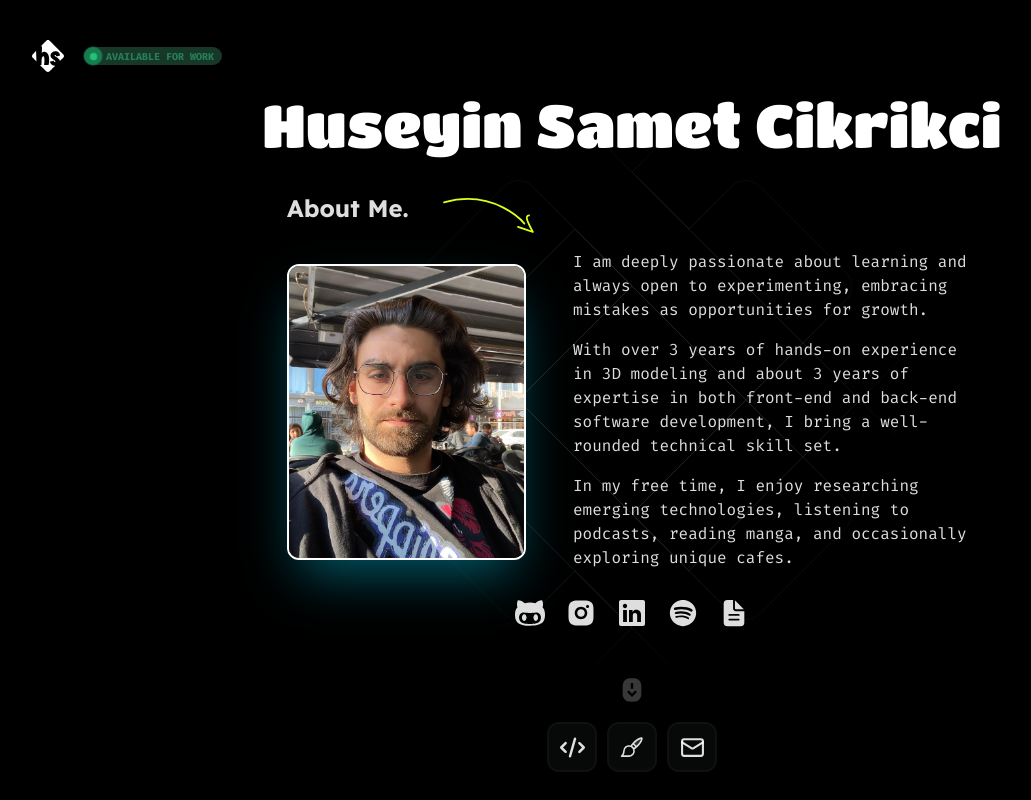
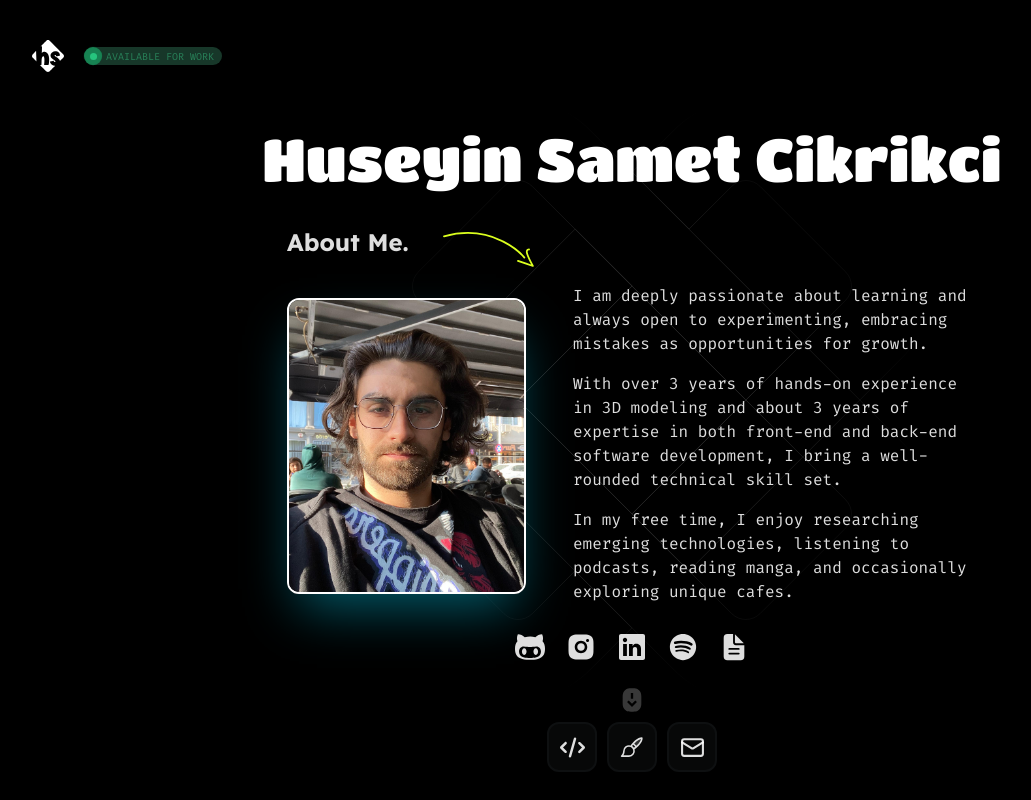
Before and after one commit to scikrikci/Huseyinsametcikrikci, a React (Vite) app: page / in a window 1280 px wide. Shown: the top 800 px of the page, without its empty margins (8-1039 px from the left). Built offline with nearby package versions, Linux system fonts and the light colour scheme; a web font is replaced by a local one.

Commit message:
feat:home - about

```diff
--- a/src/App.jsx
+++ b/src/App.jsx
@@ -15,9 +15,13 @@ import "./App.css";
 function App() {
   return (
     <Router>
-      <div className="relative h-screen flex flex-col p-5 sm:p-10 select-none">
-        <div className="flex flex-col h-full  rounded-xl">
-          <div className="flex justify-center items-center absolute top left gap-5 p-2 sm:p-0 z-10">
+      <div className="relative h-full flex flex-col p-5 sm:p-10 select-none">
+        <img
+          src={FrameLogo}
+          className="fixed left-1/2 top-1/2 -translate-x-1/2 -translate-y-1/2 -z-40"
+        />
+        <div className="flex flex-col h-full rounded-xl">
+          <div className=" flex justify-center items-center fixed top left gap-5 p-2 sm:p-0 z-10">
             <img src={Logo} className=" size-[32px]" />
             <div className="flex justify-center items-center gap-1 bg-[#173729] rounded-[15px] pr-2">
               <div className="relative w-[18px] h-[18px]">
@@ -29,7 +33,7 @@ function App() {
                 </div>
               </div>
 
-              <p className="text-[10px] text-[#30a470a9] font-bold">
+              <p className="text-[10px] text-[#30a470a9] font-fira">
                 AVAILABLE FOR WORK
               </p>
             </div>
@@ -47,10 +51,6 @@ function App() {
             </Routes>
           </div>
         </div>
-        <img
-          src={FrameLogo}
-          className="absolute left-1/2 top-1/2 -translate-x-1/2 -translate-y-1/2 -z-40"
-        />
       </div>
     </Router>
   );
--- a/src/pages/Home.jsx
+++ b/src/pages/Home.jsx
@@ -22,14 +22,14 @@ function About() {
   return (
     <section className="w-full mb-20">
       {/*  */}
-      <div className="w-full h-full mt-16 md:mt-10">
+      <div className="w-full h-full md:h-screen-padded flex flex-col justify-center pt-16 sm:pt-0">
         <div className="flex flex-col justify-center items-center">
           <ScrambleText
             text="Huseyin Samet Cikrikci"
             class_name={`font-bold text-white overflow-hidden whitespace-nowrap animate-typing text-[22px] md:text-[35px] lg:text-[60px] font-titan px-2 rounded-lg mb-5`}
           />
         </div>
-        <div className=" h-full flex flex-col justify-center items-center relative p-0 sm:px-20 md:px-24 pb-0">
+        <div className="flex flex-col justify-center items-center relative p-0 sm:px-20 md:px-24 pb-0">
           <div className="h-full flex flex-col justify-center items-center mx-0 sm:mx-auto gap-6 about_me">
             <div className="relative text-[24px] font-lexend font-bold w-full md:w-auto md:self-start text-left sm:mt-0">
               About Me.
@@ -63,7 +63,7 @@ function About() {
             </div>
             <SocialLinks />
             <div className="relative flex justify-center items-center ">
-              <RiScrollToBottomFill className="absolute hidden sm:block size-7 animate-scrollupdown top-6 opacity-25" />
+              <RiScrollToBottomFill className="absolute hidden sm:block size-7 animate-scrollupdown top-0 opacity-25" />
             </div>
           </div>
         </div>
```
